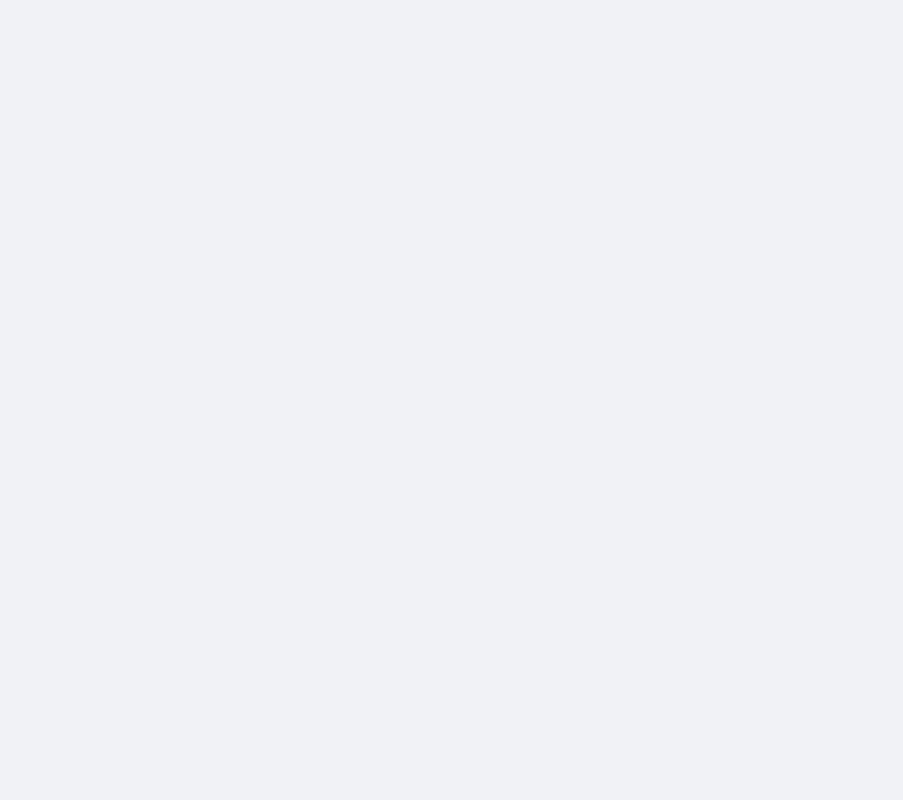
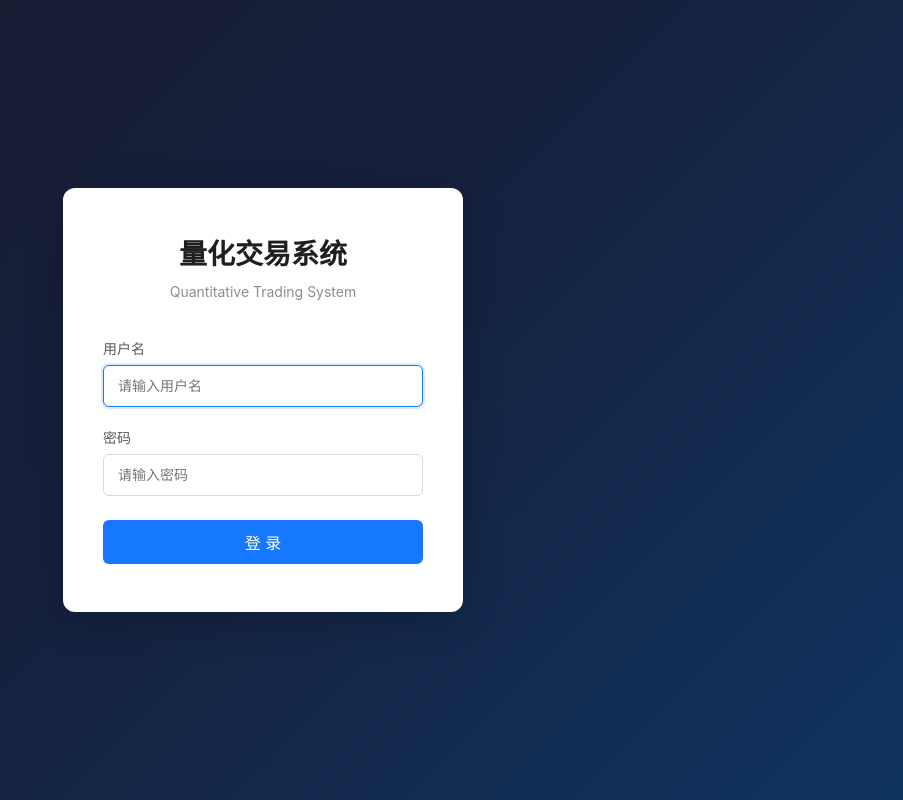
Before and after one commit to huangchangjun01/calliper, a React (Vite) app in the folder frontend/: page /login in a window 1280 px wide. Before the commit this address had no page. Shown: the whole page, without its empty margins (377-1280 px from the left). Built offline with nearby package versions, Linux system fonts and the light colour scheme.

Commit message:
feat: 查看项目功能效果
Co-authored-by: traeagent <traeagent@users.noreply.github.com>

```diff
--- a/frontend/src/App.tsx
+++ b/frontend/src/App.tsx
@@ -1,5 +1,7 @@
 import { BrowserRouter, Routes, Route } from 'react-router-dom';
 import Layout from '@/components/Layout';
+import AuthGuard from '@/components/AuthGuard';
+import LoginPage from '@/pages/Login';
 import Dashboard from '@/pages/Dashboard';
 import StockSearch from '@/pages/StockSearch';
 import StockDetail from '@/pages/StockDetail';
@@ -12,6 +14,11 @@ export default function App() {
   return (
     <BrowserRouter>
       <Routes>
+        {/* 登录页 —— 未认证用户入口 */}
+        <Route path="/login" element={<LoginPage />} />
+
+        {/* 受保护页面 —— 需要登录 */}
+        <Route element={<AuthGuard />}>
           <Route element={<Layout />}>
             <Route path="/" element={<Dashboard />} />
             <Route path="/stocks" element={<StockSearch />} />
@@ -21,6 +28,7 @@ export default function App() {
             <Route path="/predictions" element={<Predictions />} />
             <Route path="/admin" element={<AdminPanel />} />
           </Route>
+        </Route>
       </Routes>
     </BrowserRouter>
   );
--- /dev/null
+++ b/frontend/src/components/AuthGuard.tsx
@@ -0,0 +1,17 @@
+import { Navigate, Outlet, useLocation } from 'react-router-dom';
+import { useAuthStore } from '@/stores/authStore';
+
+/**
+ * 认证守卫组件 —— 未登录用户重定向到登录页，已登录用户正常渲染子路由。
+ */
+export default function AuthGuard() {
+  const isAuthenticated = useAuthStore((s) => s.isAuthenticated);
+  const location = useLocation();
+
+  if (!isAuthenticated) {
+    // 保存当前路径，登录成功后跳回
+    return <Navigate to="/login" state={{ from: location.pathname }} replace />;
+  }
+
+  return <Outlet />;
+}
--- a/frontend/src/components/Layout/Header.tsx
+++ b/frontend/src/components/Layout/Header.tsx
@@ -1,4 +1,5 @@
 import { memo, useState, useRef, useEffect } from 'react';
+import { useNavigate } from 'react-router-dom';
 import { useThemeStore } from '@/stores/themeStore';
 import { useAuthStore } from '@/stores/authStore';
 
@@ -11,6 +12,7 @@ interface HeaderProps {
 const Header = memo(function Header({ collapsed, onToggle, title }: HeaderProps) {
   const { theme, toggleTheme } = useThemeStore();
   const { user, logout } = useAuthStore();
+  const navigate = useNavigate();
   const [dropdownOpen, setDropdownOpen] = useState(false);
   const dropdownRef = useRef<HTMLDivElement>(null);
 
@@ -103,7 +105,7 @@ const Header = memo(function Header({ collapsed, onToggle, title }: HeaderProps)
                 <span className="user-info-email">{user?.email || ''}</span>
               </div>
               <div className="dropdown-divider" />
-              <button className="dropdown-item" onClick={() => { logout(); setDropdownOpen(false); }}>
+              <button className="dropdown-item" onClick={() => { logout(); setDropdownOpen(false); navigate('/login'); }}>
                 退出登录
               </button>
             </div>
--- /dev/null
+++ b/frontend/src/pages/Login.tsx
@@ -0,0 +1,81 @@
+import { useState } from 'react';
+import { useNavigate, useLocation } from 'react-router-dom';
+import { useAuthStore } from '@/stores/authStore';
+
+export default function LoginPage() {
+  const [username, setUsername] = useState('');
+  const [password, setPassword] = useState('');
+  const [error, setError] = useState('');
+  const { login, isLoading } = useAuthStore();
+  const navigate = useNavigate();
+  const location = useLocation();
+
+  const from = (location.state as { from?: string })?.from || '/';
+
+  const handleSubmit = async (e: React.FormEvent) => {
+    e.preventDefault();
+    setError('');
+
+    if (!username.trim() || !password.trim()) {
+      setError('请输入用户名和密码');
+      return;
+    }
+
+    try {
+      await login(username.trim(), password);
+      navigate(from, { replace: true });
+    } catch (err) {
+      setError(err instanceof Error ? err.message : '登录失败，请重试');
+    }
+  };
+
+  return (
+    <div className="login-page">
+      <div className="login-card">
+        <div className="login-header">
+          <h1 className="login-title">量化交易系统</h1>
+          <p className="login-subtitle">Quantitative Trading System</p>
+        </div>
+
+        <form className="login-form" onSubmit={handleSubmit}>
+          {error && <div className="login-error">{error}</div>}
+
+          <div className="login-field">
+            <label htmlFor="username">用户名</label>
+            <input
+              id="username"
+              type="text"
+              value={username}
+              onChange={(e) => setUsername(e.target.value)}
+              placeholder="请输入用户名"
+              autoComplete="username"
+              autoFocus
+              disabled={isLoading}
+            />
+          </div>
+
+          <div className="login-field">
+            <label htmlFor="password">密码</label>
+            <input
+              id="password"
+              type="password"
+              value={password}
+              onChange={(e) => setPassword(e.target.value)}
+              placeholder="请输入密码"
+              autoComplete="current-password"
+              disabled={isLoading}
+            />
+          </div>
+
+          <button
+            type="submit"
+            className="login-btn"
+            disabled={isLoading}
+          >
+            {isLoading ? '登录中...' : '登 录'}
+          </button>
+        </form>
+      </div>
+    </div>
+  );
+}
--- a/frontend/src/stores/authStore.ts
+++ b/frontend/src/stores/authStore.ts
@@ -5,9 +5,11 @@ interface AuthState {
   user: User | null;
   token: string | null;
   isAuthenticated: boolean;
+  isLoading: boolean;
   login: (username: string, password: string) => Promise<void>;
   logout: () => void;
   setUser: (user: User) => void;
+  checkAuth: () => boolean;
 }
 
 function getStoredToken(): string | null {
@@ -33,26 +35,36 @@ function getStoredUser(): User | null {
 const storedToken = getStoredToken();
 const storedUser = storedToken ? getStoredUser() : null;
 
-export const useAuthStore = create<AuthState>((set) => ({
+export const useAuthStore = create<AuthState>((set, get) => ({
   user: storedUser,
   token: storedToken,
-  isAuthenticated: !!storedToken && !!storedUser,
+  isAuthenticated: !!(storedToken && storedUser),
+  isLoading: false,
 
   login: async (username: string, password: string) => {
+    set({ isLoading: true });
+    try {
       const body: LoginRequest = { username, password };
-    const res = await fetch('/api/auth/login', {
+      const res = await fetch('/api/v1/auth/login', {
         method: 'POST',
         headers: { 'Content-Type': 'application/json' },
         body: JSON.stringify(body),
       });
 
       if (!res.ok) {
-      const err = await res.json().catch(() => ({ message: '登录失败' }));
-      throw new Error(err.message || '登录失败');
+        const err = await res.json().catch(() => ({}));
+        throw new Error(err.error || err.message || '登录失败');
       }
 
+      // 后端返回: { token, user_id, role }
       const data = await res.json();
-    const { token, user } = data.data || data;
+      const token = data.token;
+      const user: User = {
+        id: data.user_id || '',
+        username: username,
+        email: data.email || '',
+        role: data.role || 'user',
+      };
 
       try {
         localStorage.setItem('auth_token', token);
@@ -61,7 +73,11 @@ export const useAuthStore = create<AuthState>((set) => ({
         // 忽略
       }
 
-    set({ token, user, isAuthenticated: true });
+      set({ token, user, isAuthenticated: true, isLoading: false });
+    } catch (err) {
+      set({ isLoading: false });
+      throw err;
+    }
   },
 
   logout: () => {
@@ -71,7 +87,7 @@ export const useAuthStore = create<AuthState>((set) => ({
     } catch {
       // 忽略
     }
-    set({ token: null, user: null, isAuthenticated: false });
+    set({ token: null, user: null, isAuthenticated: false, isLoading: false });
   },
 
   setUser: (user: User) => {
@@ -82,4 +98,14 @@ export const useAuthStore = create<AuthState>((set) => ({
     }
     set({ user });
   },
+
+  checkAuth: () => {
+    const token = get().token || getStoredToken();
+    const user = get().user || getStoredUser();
+    if (token && user) {
+      set({ token, user, isAuthenticated: true });
+      return true;
+    }
+    return false;
+  },
 }));
--- a/frontend/src/styles/global.css
+++ b/frontend/src/styles/global.css
@@ -568,3 +568,115 @@ button.dropdown-item:hover {
     padding: var(--spacing-lg);
   }
 }
+
+/* ========== 登录页面 ========== */
+
+.login-page {
+  display: flex;
+  align-items: center;
+  justify-content: center;
+  min-height: 100vh;
+  background: linear-gradient(135deg, #1a1a2e 0%, #16213e 50%, #0f3460 100%);
+}
+
+.login-card {
+  width: 400px;
+  max-width: 90vw;
+  padding: 48px 40px;
+  background: #ffffff;
+  border-radius: 12px;
+  box-shadow: 0 8px 40px rgba(0, 0, 0, 0.2);
+}
+
+.login-header {
+  text-align: center;
+  margin-bottom: 36px;
+}
+
+.login-title {
+  font-size: 28px;
+  font-weight: 700;
+  color: var(--text-primary);
+  margin: 0 0 8px;
+}
+
+.login-subtitle {
+  font-size: 14px;
+  color: var(--text-tertiary);
+  margin: 0;
+}
+
+.login-form {
+  display: flex;
+  flex-direction: column;
+  gap: 20px;
+}
+
+.login-error {
+  padding: 10px 14px;
+  background: #fff2f0;
+  border: 1px solid #ffccc7;
+  border-radius: 6px;
+  color: var(--color-error);
+  font-size: 13px;
+}
+
+.login-field {
+  display: flex;
+  flex-direction: column;
+  gap: 6px;
+}
+
+.login-field label {
+  font-size: 14px;
+  font-weight: 500;
+  color: var(--text-secondary);
+}
+
+.login-field input {
+  height: 42px;
+  padding: 0 14px;
+  border: 1px solid #d9d9d9;
+  border-radius: 6px;
+  font-size: 14px;
+  color: var(--text-primary);
+  background: #ffffff;
+  transition: border-color 0.2s, box-shadow 0.2s;
+  outline: none;
+}
+
+.login-field input:focus {
+  border-color: var(--color-primary);
+  box-shadow: 0 0 0 2px rgba(22, 119, 255, 0.15);
+}
+
+.login-field input:disabled {
+  background: #f5f5f5;
+  color: var(--text-disabled);
+}
+
+.login-btn {
+  height: 44px;
+  margin-top: 4px;
+  background: var(--color-primary);
+  color: #ffffff;
+  border: none;
+  border-radius: 6px;
+  font-size: 16px;
+  font-weight: 500;
+  cursor: pointer;
+  transition: background 0.2s;
+}
+
+.login-btn:hover:not(:disabled) {
+  background: var(--color-primary-hover);
+}
+
+.login-btn:active:not(:disabled) {
+  background: var(--color-primary-active);
+}
+
+.login-btn:disabled {
+  opacity: 0.6;
+  cursor: not-allowed;
+}
```
Also changed, not shown: 1 other file (tests, documents, lock files or other folders). Lines whose indentation alone changed are shown as unchanged.
